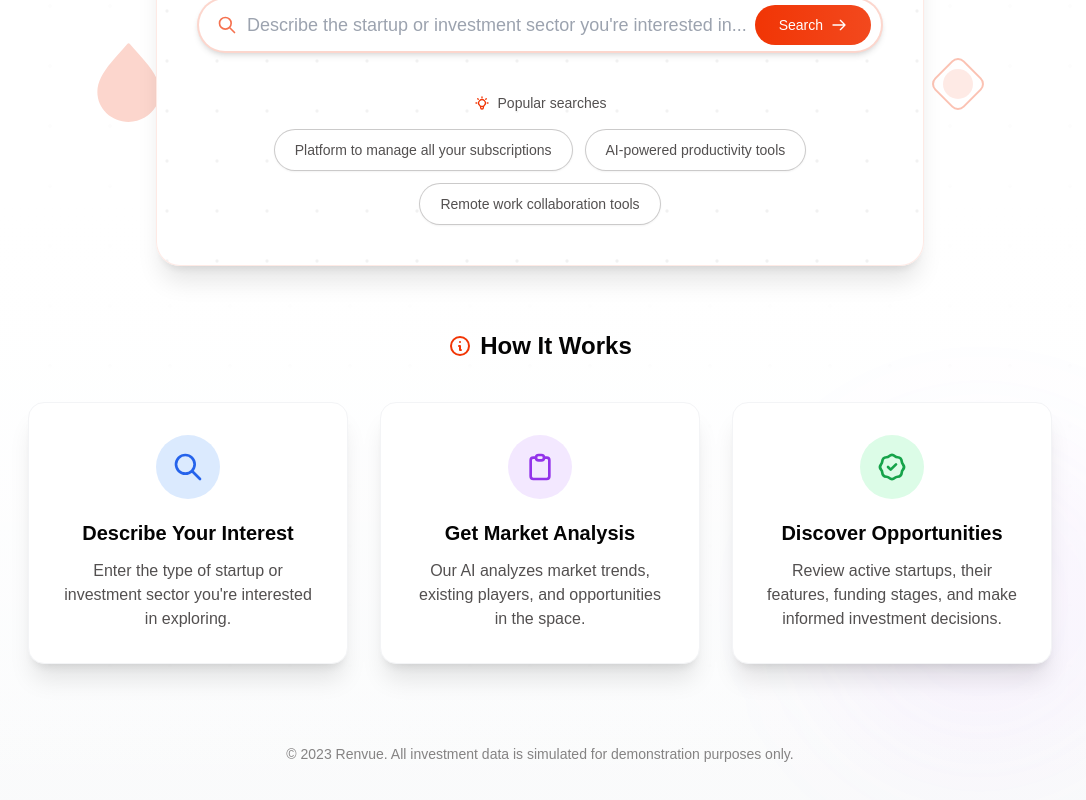
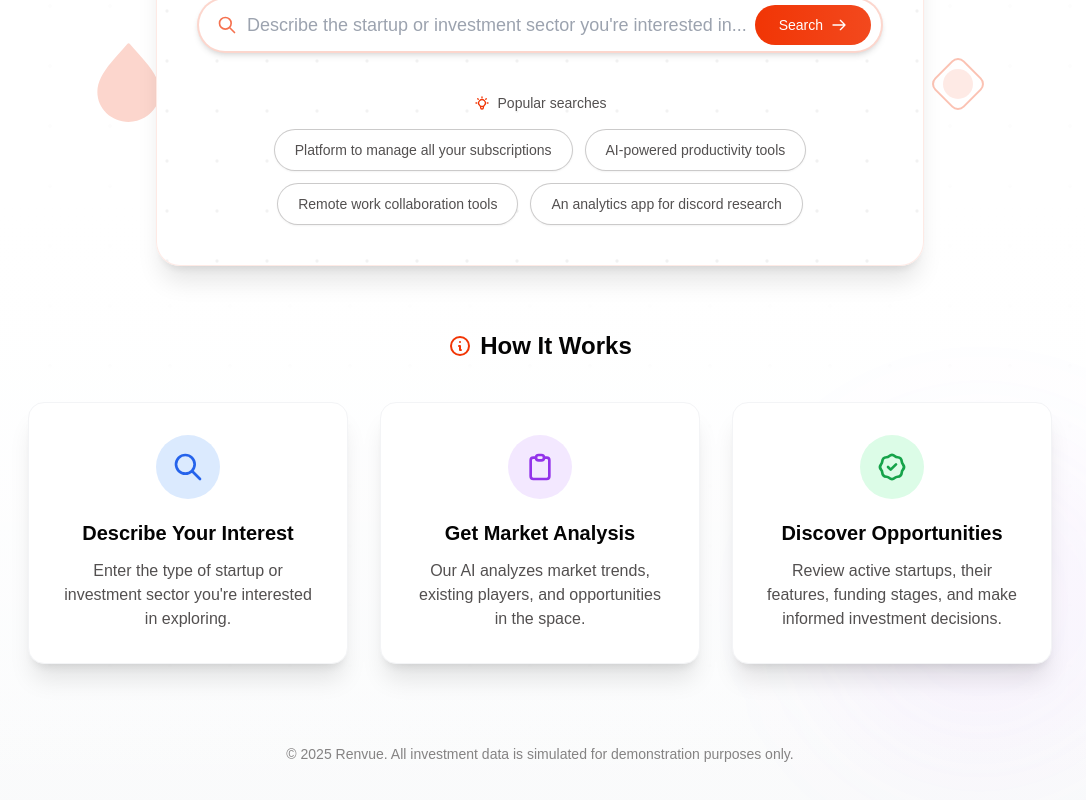
Before and after one commit to aroramrinaal/renvue, a Next.js app: page /find-startups in a window 1280 px wide. Shown: the part 444-1244 px from the top of the page, without its empty margins (100-1186 px from the left). Built offline with nearby package versions, Linux system fonts and the light colour scheme.

Commit message:
Update Chatbot Component with New Subscription Suggestion and Footer Year Change
- Added a new suggestion for an analytics app focused on Discord research.
- Updated the footer year from 2023 to 2025 for accuracy.

```diff
--- a/src/app/find-startups/page.tsx
+++ b/src/app/find-startups/page.tsx
@@ -53,6 +53,7 @@ const Chatbot: React.FC = () => {
     "Platform to manage all your subscriptions",
     "AI-powered productivity tools",
     "Remote work collaboration tools",
+    "An analytics app for discord research"
   ];
 
   const handleSubmit = async (e: React.FormEvent) => {
@@ -734,7 +735,7 @@ const Chatbot: React.FC = () => {
 
           {/* Footer - Always visible */}
           <div className={`mt-20 text-center text-investa-gray/70 text-sm ${response ? 'pt-12 border-t border-gray-100' : ''}`}>
-            <p>© 2023 Renvue. All investment data is simulated for demonstration purposes only.</p>
+            <p>© 2025 Renvue. All investment data is simulated for demonstration purposes only.</p>
           </div>
         </div>
       </div>
```
